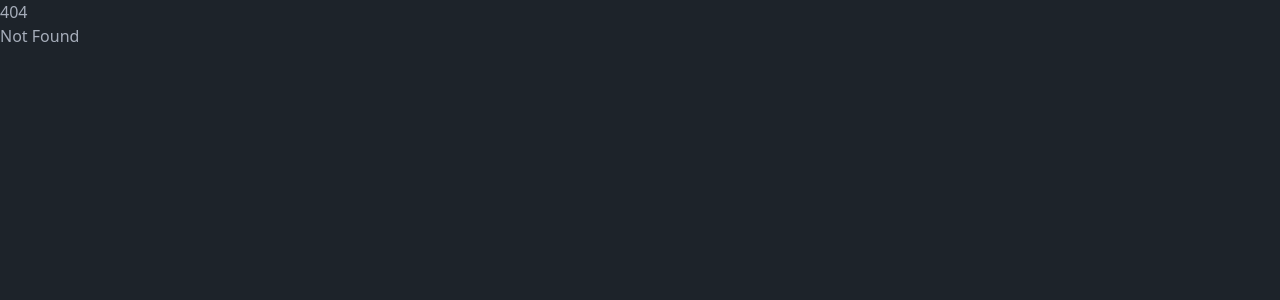
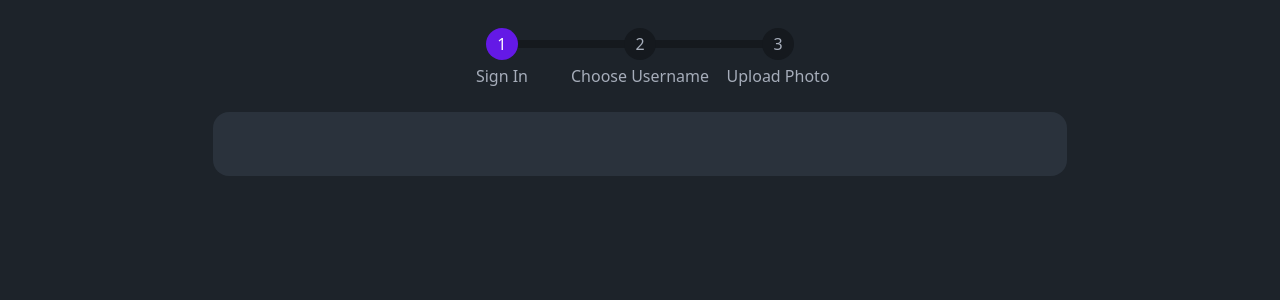
Before and after one commit to NathanPerrine/svelte_tree, a SvelteKit app: page /login in a window 1280 px wide. Before the commit this address had no page. Shown: the top 300 px of the page. Built offline with nearby package versions, Linux system fonts and the light colour scheme.

Commit message:
login layout

```diff
--- a/src/routes/+layout.svelte
+++ b/src/routes/+layout.svelte
@@ -2,4 +2,6 @@
     import "../app.css";
 </script>
 
-<slot />
+<div class='min-h-screen flex flex-col'>
+    <slot />
+</div>
--- /dev/null
+++ b/src/routes/login/+layout.svelte
@@ -0,0 +1,28 @@
+<script lang="ts">
+    import { page } from '$app/stores';
+</script>
+
+<nav class='flex justify-center my-6'>
+    <ul class="steps">
+        <a href='/login' class='step step-primary'>Sign In</a>
+        <a href='/login/username'
+            class='step'
+            class:step-primary={$page.route.id?.match(/username|photo/g)}
+        >
+        Choose Username
+        </a>
+        <a href='/login/photo'
+            class='step'
+            class:step-primary={$page.route.id?.includes('photo')}
+        >
+        Upload Photo
+        </a>
+    </ul>
+</nav>
+
+
+<main class='card w-4/6 bg-neutral text-neutral-content mx-auto'>
+    <div class='card-body items-center text-center'>
+        <slot></slot>
+    </div>
+</main>
--- /dev/null
+++ b/src/routes/login/+page.svelte
@@ -0,0 +1,5 @@
+<script lang="ts">
+    import type { PageData } from './$types';
+
+    export let data: PageData;
+</script>
--- /dev/null
+++ b/src/routes/login/photo/+page.svelte
@@ -0,0 +1,5 @@
+<script lang="ts">
+
+</script>
+
+<h2>Photo</h2>
--- /dev/null
+++ b/src/routes/login/username/+page.svelte
@@ -0,0 +1,5 @@
+<script lang="ts">
+
+</script>
+
+<h2>Username</h2>
```
